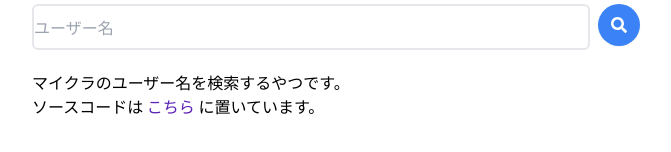
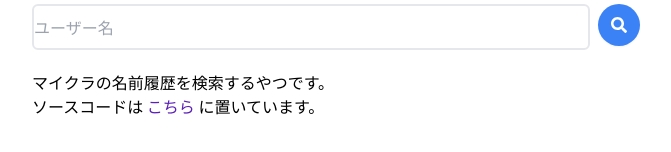
Before and after one commit to 2mug1/minecraft-user-search, a Next.js app: page / in a window 1280 px wide. Shown: the part 216-368 px from the top of the page, without its empty margins (304-975 px from the left). Built offline with nearby package versions, Linux system fonts and the light colour scheme; what @tailwindcss/custom-forms would draw is missing.

Commit message:
Fix マイクラのユーザー名を検索するやつです。 to マイクラの名前履歴を検索するやつです。

```diff
--- a/src/pages/index.tsx
+++ b/src/pages/index.tsx
@@ -1,6 +1,6 @@
 const IndexPage: React.FC<{}> = () => (
     <div className="mt-5">
-        <p> マイクラのユーザー名を検索するやつです。<br/>
+        <p>マイクラの名前履歴を検索するやつです。<br/>
         ソースコードは <a href="https://github.com/iamtakagi/biomex" className="border-b hover:border-purple-800 text-purple-800 border-transparent">こちら</a> に置いています。</p>
     </div>
 )
```
